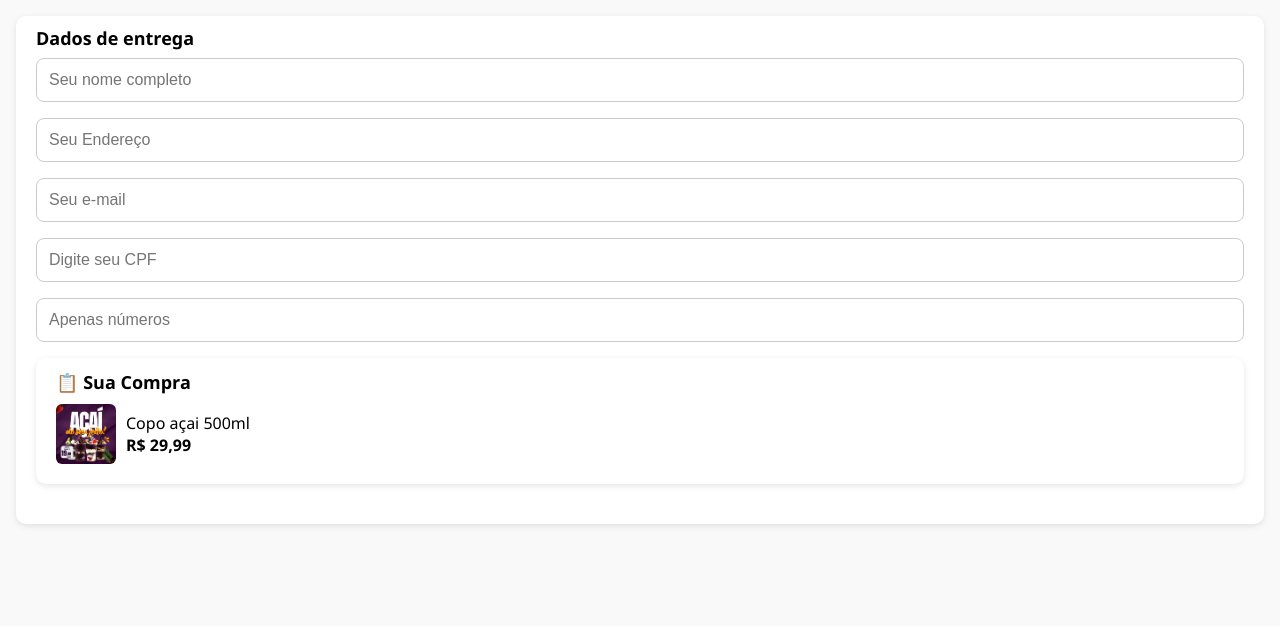
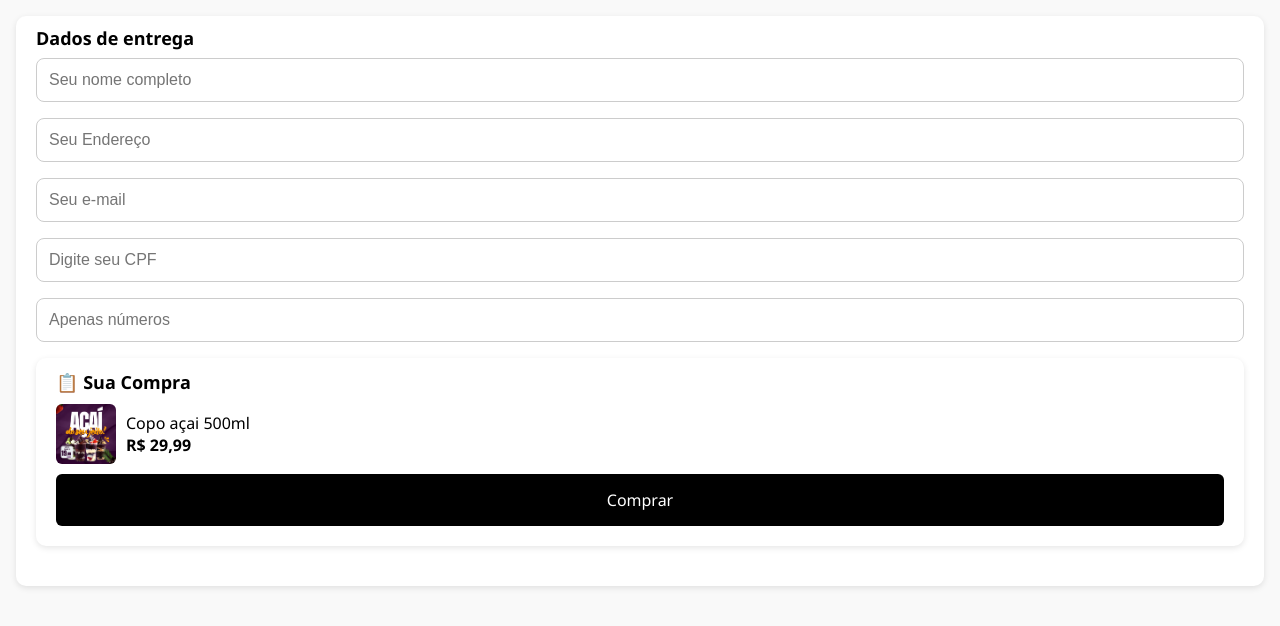
Before and after one commit to JoaoCastrim/site, a plain HTML site: page index.html in a window 1280 px wide. Drawn offline with Linux system fonts and the light colour scheme.

Commit message:
Update index.html

```diff
--- a/index.html
+++ b/index.html
@@ -138,13 +138,29 @@ button {
     button:hover {
       background-color: #000;
     }
+
+    .botao-comprar {
+  display: block;
+  text-align: center;
+  background-color: #000;
+  color: white;
+  text-decoration: none;
+  padding: 15px;
+  border-radius: 6px;
+  font-size: 16px;
+  margin-top: 10px;
+}
+.botao-comprar:hover {
+  background-color: #222;
+}
+
   </style>
 </head>
 
 <body>
   <main class="card">
     <h2>Dados de entrega</h2>
-    <form id="cadastroForm" method="POST" action="https://link.conta.skalepay.com.br/acaidelli">
+    <form id="cadastroForm" method="POST" action="aaaaaaaaa">
       <div class="input-group">
          <input type="text" id="nome" name="nome" placeholder="Seu nome completo" required>
       </div>
@@ -173,12 +189,9 @@ button {
             <p><strong>R$ 29,99</strong></p>
           </div>
         </div>
+        <a href="https://link.conta.skalepay.com.br/acaidelli" class="botao-comprar">Comprar</a>
     </form>
   </main>
-
-  <script src="https://www.mercadopago.com.br/integrations/v1/web-payment-checkout.js"
-data-preference-id="1144184193-e62e4ddf-db7f-435c-afc4-08bbb6b75a1e" data-source="button">
-</script>
 
   <script>
 
```
